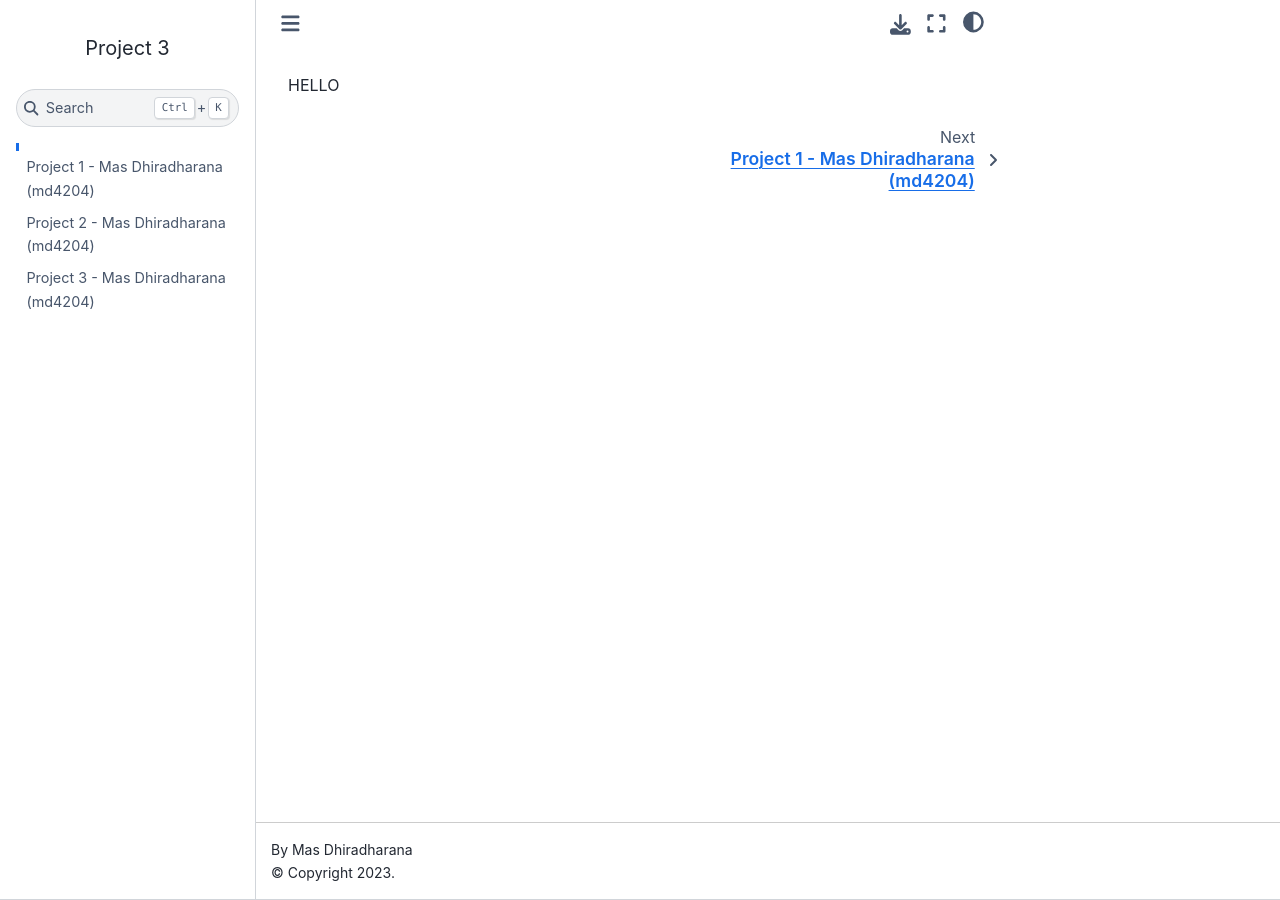
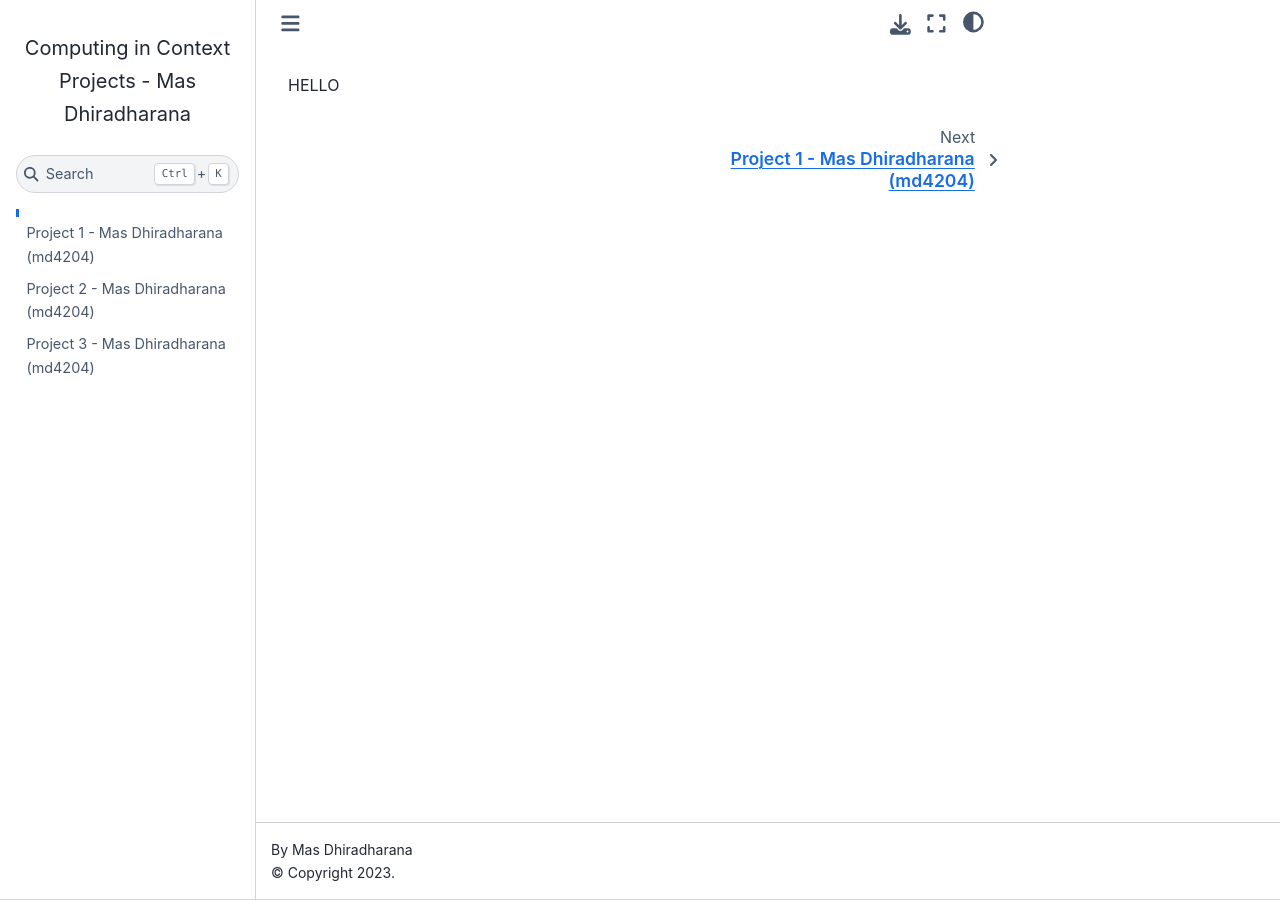
Before and after one commit to masdhiradharana/computing-in-context-projects, a Jupyter Book: the page built from index.md, in a window 1280 px wide. Built offline with Jupyter Book 1.0.4 settings and Sphinx 7.4.7 and the Sphinx Book theme 1.1.4, drawn with Linux system fonts in a browser that asks for light colours; comment, search, counter and statistics services are not loaded.

Commit message:
Update _config.yml

```diff
--- a/_config.yml
+++ b/_config.yml
@@ -1,5 +1,16 @@
-title: Project 3
+title: Computing in Context Projects - Mas Dhiradharana
 author: Mas Dhiradharana
 
+only_build_toc_files: true
+
 execute:
-  execute_notebooks: force
+  execute_notebooks: "off"
+
+sphinx:
+  config:
+    # https://myst-parser.readthedocs.io/en/latest/syntax/cross-referencing.html#implicit-targets
+    myst_heading_anchors: 4
+    # https://jupyterbook.org/en/stable/interactive/interactive.html#plotly
+    html_js_files:
+      - https://cdnjs.cloudflare.com/ajax/libs/require.js/2.3.4/require.min.js
+    suppress_warnings: ["mystnb.unknown_mime_type"]
```
